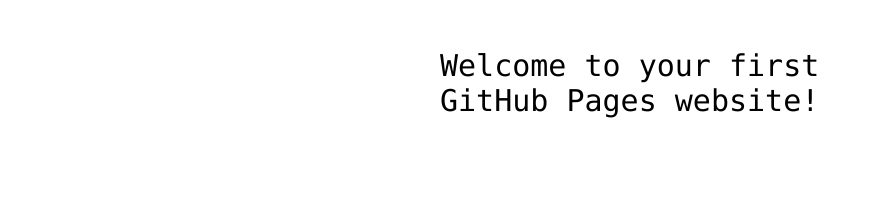
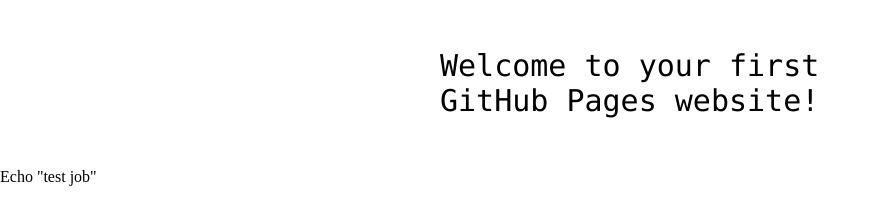
Before and after one commit to yatin-sawant-od/hello-world, a plain HTML site: page index.html in a window 1280 px wide. Shown: the part 340-564 px from the top of the page, without its empty margins (0-894 px from the left). Drawn offline with Linux system fonts and the light colour scheme.

Commit message:
Update index.html

```diff
--- a/index.html
+++ b/index.html
@@ -14,5 +14,7 @@
 <!-- Change this code here by copy and pasting your template on line 15 -->
 <p>Welcome to your first GitHub Pages website!</p>
 
+Echo "test job"
+
 </body>
 </html>
```
